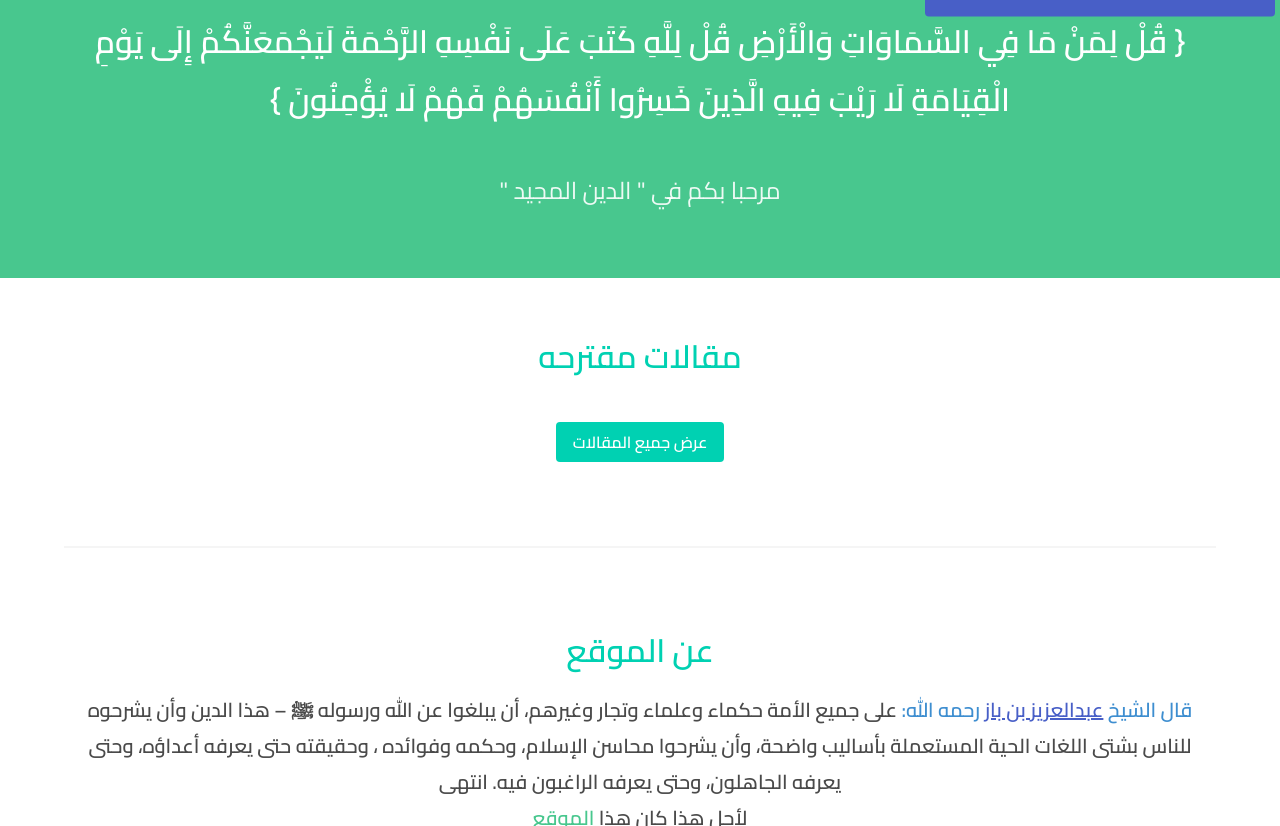
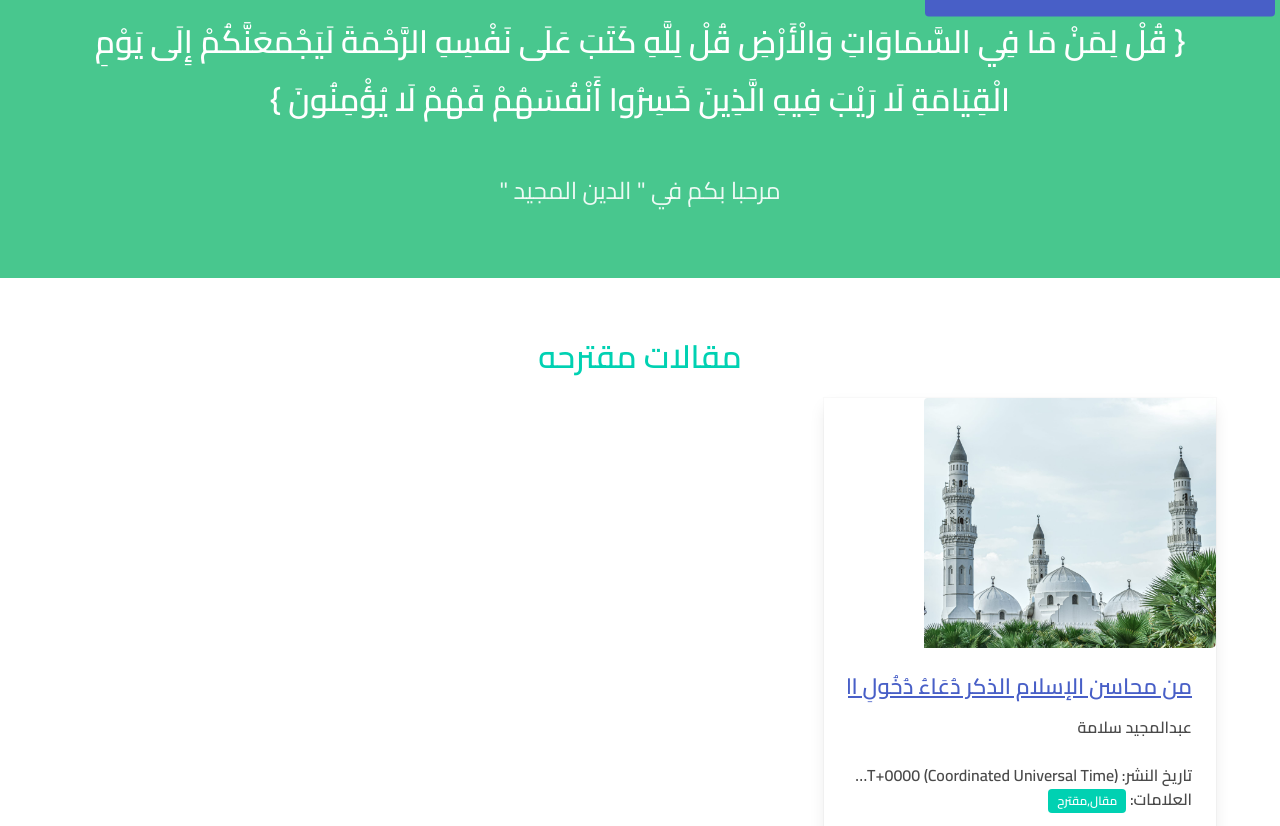
Before and after one commit to Hamza-business/MeoTest, an Eleventy site: page src/index.njk in a window 1280 px wide. Shown: the part 115-941 px from the top of the page. Built offline with nearby package versions, Linux system fonts and the light colour scheme; Eleventy itself is replaced by a stand-in of ours; files that its build step writes are made by us from their sources.

Commit message:
Update Blog “2022-01-19-من-محاسن-الإسلام-الذكر-دُعَاءُ-دُخُولِ-المَسْجِدِ-والخروج-منه”

```diff
--- a/src/blog/2022-01-19-من-محاسن-الإسلام-الذكر-دُعَاءُ-دُخُولِ-المَسْجِدِ-والخروج-منه.md
+++ b/src/blog/2022-01-19-من-محاسن-الإسلام-الذكر-دُعَاءُ-دُخُولِ-المَسْجِدِ-والخروج-منه.md
@@ -5,7 +5,8 @@ date: 2022-01-19T15:17:56.823Z
 image: /assets/images/مسجد.jpg
 imageAlt: المساجد هي أظهر بقاع الأرض، لأنها جعلت لعبادة الله تعالى
 tags:
-  - مقال، مقترح
+  - مقال
+  - مقترح
 ---
 المساجد هي أظهر بقاع الأرض، لأنها جعلت لعبادة الله تعالى، ولذكره ولقراءة القرآن، فهي من حيث الطهر أطهر البقاع، ومن حيث الغرض فقد شيدت لأشرف الأغراض، فإن كان هذا حالها ومقامها، وفي بدن الإنسان ما هو أكرم من غيره، فناسب أن يقدم المكرم عند اللقاء، وهذا من الأدب، وأن يكون آخر ما يغادر بيت الله من الإنسان عضوه المكرم، ولما كان سير الإنسان على قدمين يمنى ويسري، والمنى أكرم من اليسري، فقد شرع الإسلام للمسلم دخول المسجد بقدمه اليمنى، وخروجه عند الخروج بالقدم اليسري، لتكون اليمنى هي أول ما يدخل المسجد وآخر ما يجرج من الإنسان من المسجد.
 
```
